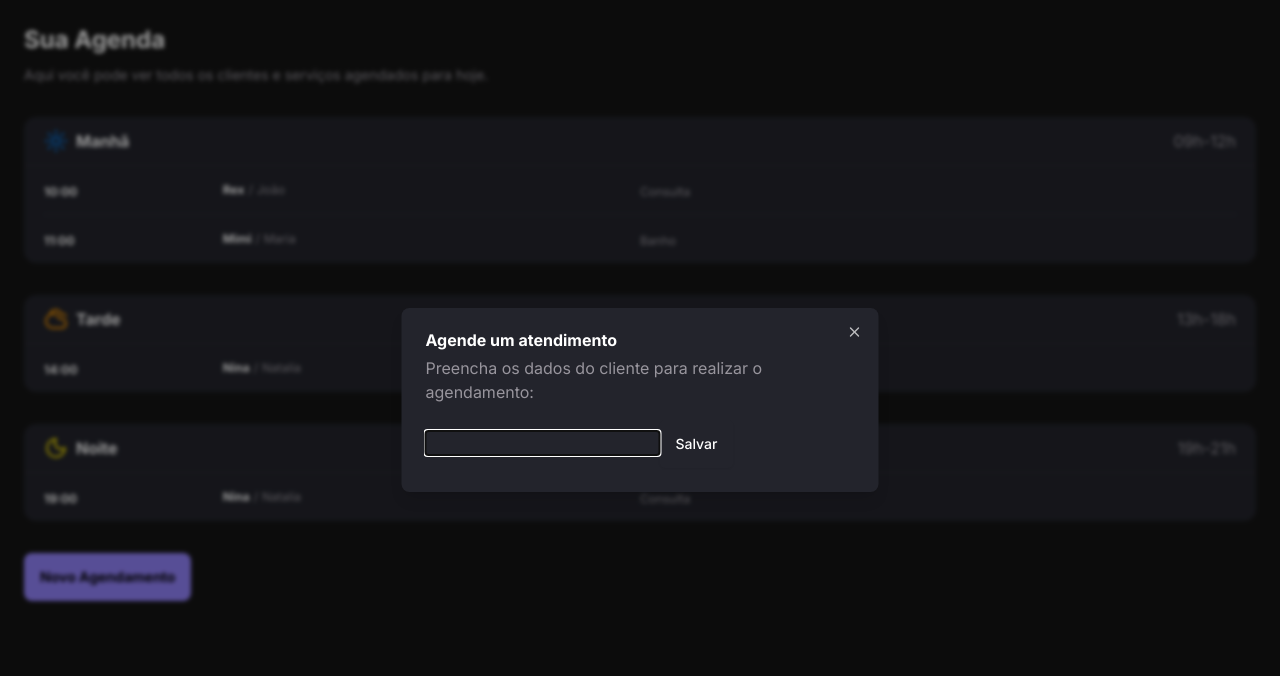
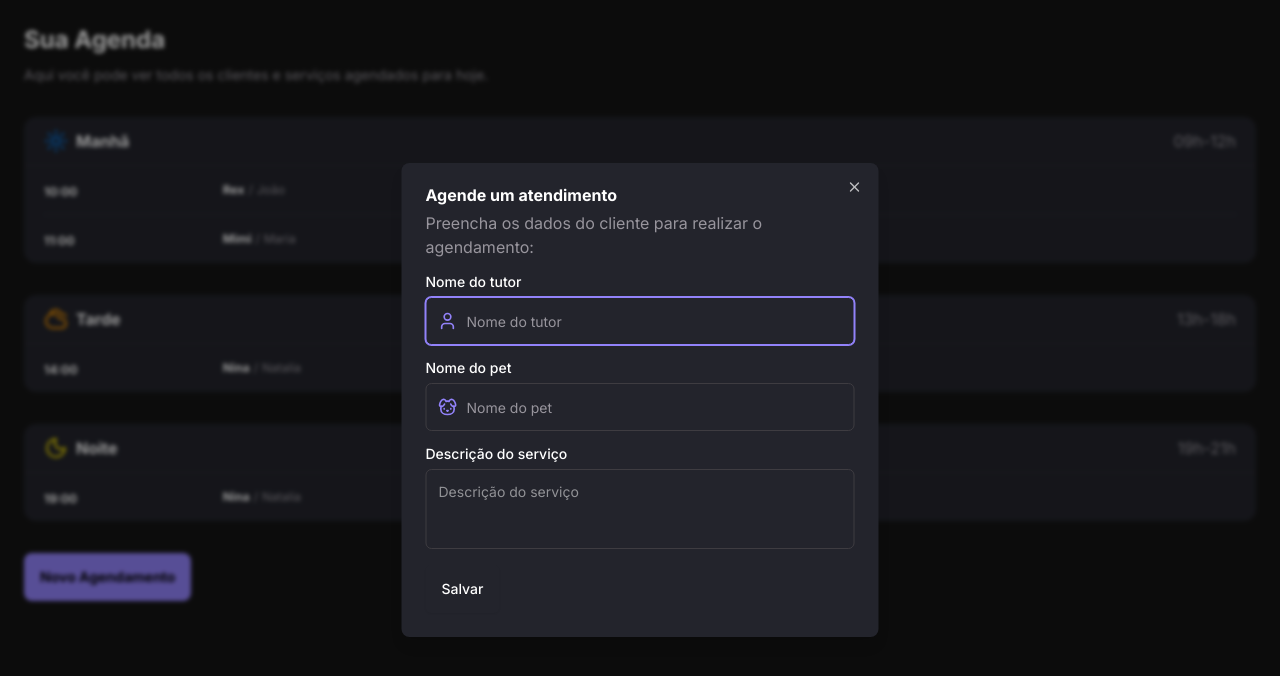
Before and after one commit to eulermomberger/pet-shop, a Next.js app: page / in a window 1280 px wide. Both pictures are taken after a click on the button "Novo Agendamento". Shown: the top 676 px of the page. Built offline with nearby package versions, Linux system fonts and the light colour scheme; no server answers; the database is empty.

Commit message:
✨ feat: Criando os primeiros inputs

```diff
--- a/src/components/AppointmentForm/index.tsx
+++ b/src/components/AppointmentForm/index.tsx
@@ -9,11 +9,21 @@
   DialogTrigger,
 } from '@/components/ui/dialog';
 import { Button } from '@/components/ui/button';
-import { Form } from '@/components/ui/form';
+import {
+  Form,
+  FormControl,
+  FormField,
+  FormItem,
+  FormLabel,
+  FormMessage,
+} from '@/components/ui/form';
+import { Textarea } from '@/components/ui/textarea';
+import { Input } from '@/components/ui/input';
 
 import { zodResolver } from '@hookform/resolvers/zod';
 import { useForm } from 'react-hook-form';
 import z from 'zod';
+import { Dog, User } from 'lucide-react';
 
 const appointmentFormSchema = z.object({
   tutorName: z.string().min(3, 'O nome do tutor é obrigatório'),
@@ -58,8 +68,78 @@
         </DialogHeader>
 
         <Form {...form}>
-          <form onSubmit={form.handleSubmit(onSubmit)}>
-            <input {...form.register('tutorName')} type="text" />
+          <form onSubmit={form.handleSubmit(onSubmit)} className="space-y-4">
+            <FormField
+              control={form.control}
+              name="tutorName"
+              render={({ field }) => (
+                <FormItem>
+                  <FormLabel className="text-label-medium-size text-content-primary">
+                    Nome do tutor
+                  </FormLabel>
+                  <FormControl>
+                    <div className="relative">
+                      <User
+                        className="absolute left-3 top-1/2 -translate-y-1/2 transform text-content-brand"
+                        size={20}
+                      />
+                      <Input
+                        placeholder="Nome do tutor"
+                        className="pl-10"
+                        {...field}
+                      />
+                    </div>
+                  </FormControl>
+                  <FormMessage />
+                </FormItem>
+              )}
+            />
+
+            <FormField
+              control={form.control}
+              name="petName"
+              render={({ field }) => (
+                <FormItem>
+                  <FormLabel className="text-label-medium-size text-content-primary">
+                    Nome do pet
+                  </FormLabel>
+                  <FormControl>
+                    <div className="relative">
+                      <Dog
+                        className="absolute left-3 top-1/2 -translate-y-1/2 transform text-content-brand"
+                        size={20}
+                      />
+                      <Input
+                        placeholder="Nome do pet"
+                        className="pl-10"
+                        {...field}
+                      />
+                    </div>
+                  </FormControl>
+                  <FormMessage />
+                </FormItem>
+              )}
+            />
+
+            <FormField
+              control={form.control}
+              name="description"
+              render={({ field }) => (
+                <FormItem>
+                  <FormLabel className="text-label-medium-size text-content-primary">
+                    Descrição do serviço
+                  </FormLabel>
+                  <FormControl>
+                    <Textarea
+                      placeholder="Descrição do serviço"
+                      className="resize-none"
+                      {...field}
+                    />
+                  </FormControl>
+                  <FormMessage />
+                </FormItem>
+              )}
+            />
 
             <Button type="submit">Salvar</Button>
           </form>
--- /dev/null
+++ b/src/components/ui/input.tsx
@@ -0,0 +1,22 @@
+import * as React from 'react';
+
+import { cn } from '@/lib/utils';
+
+function Input({ className, type, ...props }: React.ComponentProps<'input'>) {
+  return (
+    <input
+      type={type}
+      data-slot="input"
+      className={cn(
+        'flex h-12 w-full rounded-md border border-border-primary bg-background-tertiary px-3 py-2 text-sm text-content-primary ring-offset-background file:border-0 file:bg-transparent file:text-sm file:font-medium placeholder:text-content-secondary focus-visible:outline-none focus-visible:ring-1 focus-visible:ring-offset-0 focus-visible:ring-border-brand disabled:cursor-not-allowed disabled:opacity-50',
+        'hover:border-border-secondary',
+        'focus:border-border-brand focus-visible:border-border-brand',
+        'aria-invalid:ring-destructive/20 aria-invalid:border-destructive',
+        className
+      )}
+      {...props}
+    />
+  );
+}
+
+export { Input };
--- /dev/null
+++ b/src/components/ui/textarea.tsx
@@ -0,0 +1,23 @@
+import * as React from 'react';
+
+import { cn } from '@/lib/utils';
+
+export type TextareaProps = React.TextareaHTMLAttributes<HTMLTextAreaElement>;
+
+const Textarea = React.forwardRef<HTMLTextAreaElement, TextareaProps>(
+  ({ className, ...props }, ref) => {
+    return (
+      <textarea
+        className={cn(
+          'flex min-h-[80px] w-full rounded-md border border-border-primary bg-background-tertiary px-3 py-3 text-sm ring-offset-background placeholder:text-muted-foreground focus-visible:outline-none focus-visible:ring-1 focus-visible:ring-offset-0 focus-visible:ring-border-brand disabled:cursor-not-allowed disabled:opacity-50 hover:border-border-secondary',
+          className
+        )}
+        ref={ref}
+        {...props}
+      />
+    );
+  }
+);
+Textarea.displayName = 'Textarea';
+
+export { Textarea };
```
